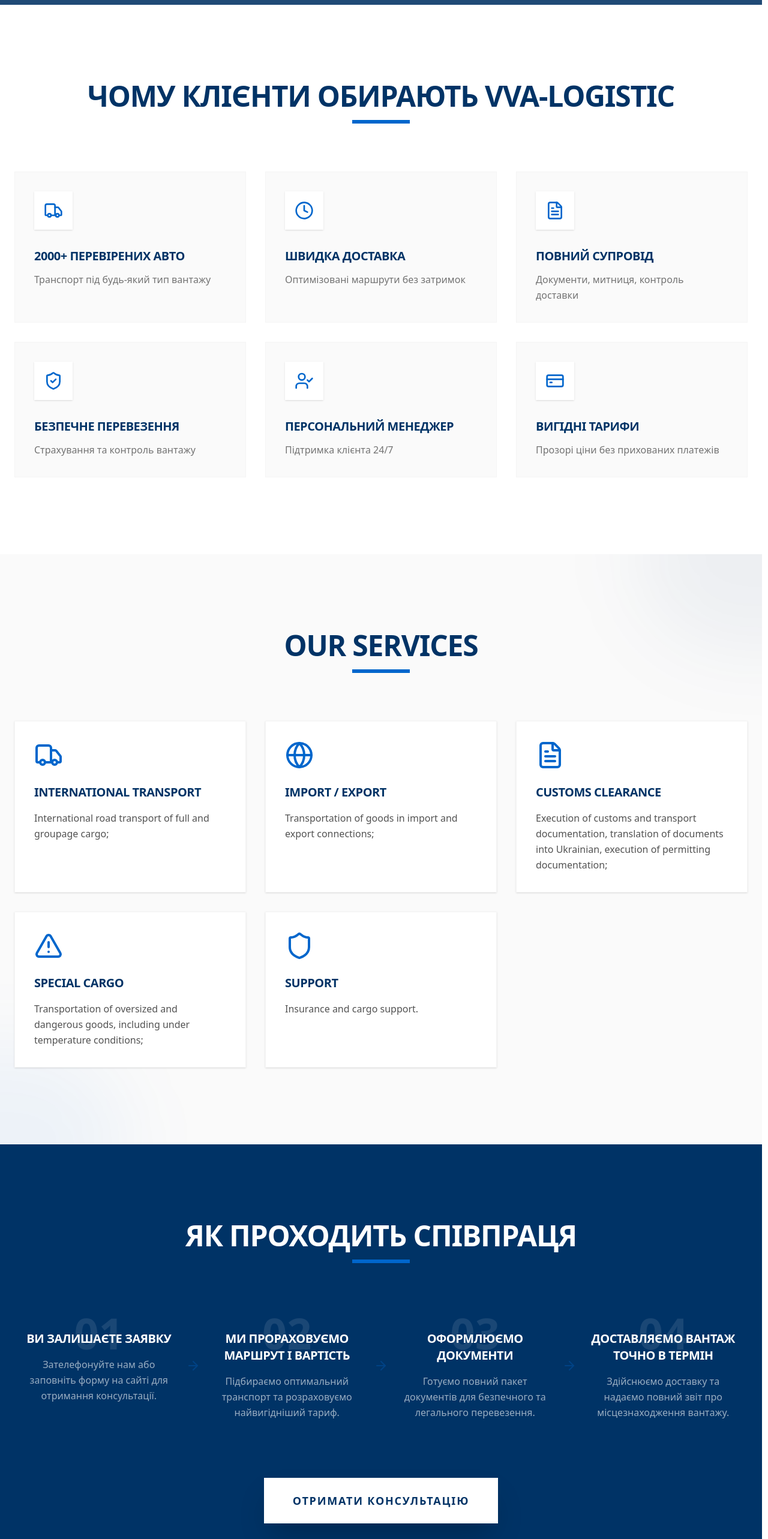
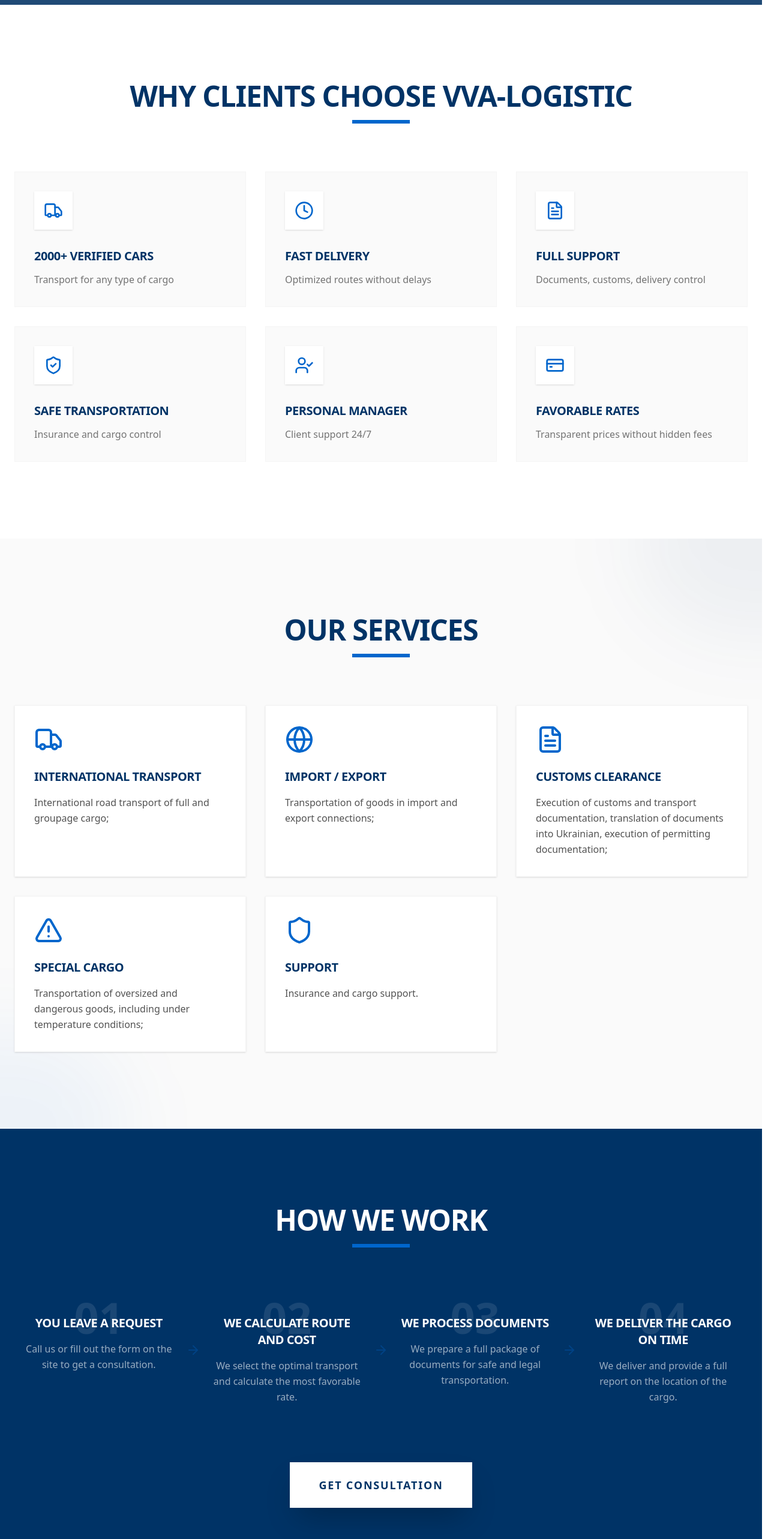
Before and after one commit to cloudmenson/vadim-repa, a Next.js app: page /en in a window 1280 px wide. Shown: the part 840-3406 px from the top of the page at 60% size. Built offline with nearby package versions, Linux system fonts and the light colour scheme; grey boxes are pictures that could not be loaded.

Commit message:
feat: add localization strings for form validation and enhance 'whyUs', 'process', 'trust', and 'cta' sections in English and Ukrainian

```diff
--- a/src/app/[lang]/cookies/page.tsx
+++ b/src/app/[lang]/cookies/page.tsx
@@ -31,7 +31,7 @@
         </section>
         <p className="text-sm italic">Last updated: May 26, 2026</p>
       </LegalLayout>
-      <Footer />
+      <Footer dict={dict.footer} />
     </>
   );
 }
--- a/src/app/[lang]/page.tsx
+++ b/src/app/[lang]/page.tsx
@@ -40,13 +40,13 @@
       <Header lang={lang} dict={dict.header} />
       <main>
         <Hero dict={dict.hero} />
-        <WhyUs />
+        <WhyUs dict={dict.whyUs} />
         <Services dict={dict.services} />
-        <Process />
-        <Trust />
-        <CTA />
+        <Process dict={dict.process} />
+        <Trust dict={dict.trust} />
+        <CTA dict={dict.cta} />
       </main>
-      <Footer />
+      <Footer dict={dict.footer} />
     </>
   );
 }
--- a/src/app/[lang]/privacy/page.tsx
+++ b/src/app/[lang]/privacy/page.tsx
@@ -31,7 +31,7 @@
         </section>
         <p className="text-sm italic">Last updated: May 26, 2026</p>
       </LegalLayout>
-      <Footer />
+      <Footer dict={dict.footer} />
     </>
   );
 }
--- a/src/app/[lang]/terms/page.tsx
+++ b/src/app/[lang]/terms/page.tsx
@@ -31,7 +31,7 @@
         </section>
         <p className="text-sm italic">Last updated: May 26, 2026</p>
       </LegalLayout>
-      <Footer />
+      <Footer dict={dict.footer} />
     </>
   );
 }
--- a/src/components/sections/Process.tsx
+++ b/src/components/sections/Process.tsx
@@ -4,31 +4,9 @@
 import { ArrowDown } from "lucide-react";
 import { useState } from "react";
 import { QuoteModal } from "@/components/ui/QuoteModal";
+import { Dictionary } from "@/i18n/dictionaries";
 
-const steps = [
-  {
-    number: "01",
-    title: "Ви залишаєте заявку",
-    description: "Зателефонуйте нам або заповніть форму на сайті для отримання консультації.",
-  },
-  {
-    number: "02",
-    title: "Ми прораховуємо маршрут і вартість",
-    description: "Підбираємо оптимальний транспорт та розраховуємо найвигідніший тариф.",
-  },
-  {
-    number: "03",
-    title: "Оформлюємо документи",
-    description: "Готуємо повний пакет документів для безпечного та легального перевезення.",
-  },
-  {
-    number: "04",
-    title: "Доставляємо вантаж точно в термін",
-    description: "Здійснюємо доставку та надаємо повний звіт про місцезнаходження вантажу.",
-  },
-];
-
-export function Process() {
+export function Process({ dict }: { dict: Dictionary["process"] }) {
   const [isQuoteOpen, setIsQuoteOpen] = useState(false);
 
   return (
@@ -37,13 +15,13 @@
         <div className="container mx-auto px-4 sm:px-6 relative z-10">
           <div className="text-center mb-12 lg:mb-20">
             <h2 className="text-3xl sm:text-4xl lg:text-5xl font-black text-white uppercase tracking-tight mb-4 px-4">
-              Як проходить співпраця
+              {dict.title}
             </h2>
             <div className="h-1.5 w-20 sm:w-24 bg-brand-light-blue mx-auto" />
           </div>
 
           <div className="grid sm:grid-cols-2 lg:grid-cols-4 gap-10 lg:gap-8 relative">
-            {steps.map((step, idx) => (
+            {dict.steps.map((step, idx) => (
               <div key={idx} className="relative">
                 <motion.div
                   initial={{ opacity: 0, y: 20 }}
@@ -53,19 +31,19 @@
                   className="flex flex-col items-center text-center group"
                 >
                   <div className="text-6xl sm:text-7xl font-black text-white/10 group-hover:text-brand-light-blue/20 transition-colors duration-500 mb-[-30px] sm:mb-[-40px] z-0 select-none">
-                    {step.number}
+                    0{idx + 1}
                   </div>
                   <div className="relative z-10 px-4">
                     <h3 className="text-lg sm:text-xl font-black text-white mb-3 sm:mb-4 uppercase tracking-tight">
                       {step.title}
                     </h3>
                     <p className="text-white/60 leading-relaxed text-sm sm:text-base font-medium">
-                      {step.description}
+                      {step.desc}
                     </p>
                   </div>
                 </motion.div>
 
-                {idx < steps.length - 1 && (
+                {idx < dict.steps.length - 1 && (
                   <div className="hidden lg:flex absolute top-1/2 -right-4 translate-x-1/2 -translate-y-1/2 text-brand-light-blue opacity-30">
                     <ArrowDown className="-rotate-90 h-6 w-6" />
                   </div>
@@ -79,7 +57,7 @@
               onClick={() => setIsQuoteOpen(true)}
               className="w-full sm:w-auto bg-white hover:bg-brand-light-blue hover:text-white text-brand-blue font-black px-8 lg:px-12 py-5 lg:py-6 uppercase tracking-widest text-sm sm:text-base lg:text-lg transition-all shadow-2xl active:scale-95"
             >
-              Отримати консультацію
+              {dict.button}
             </button>
           </div>
         </div>
--- a/src/components/sections/WhyUs.tsx
+++ b/src/components/sections/WhyUs.tsx
@@ -1,54 +1,33 @@
 "use client";
 
 import { motion } from "framer-motion";
-import { Truck, Clock, ShieldCheck, UserCheck, CreditCard, FileText } from "lucide-react";
+import {
+  Truck,
+  Clock,
+  ShieldCheck,
+  UserCheck,
+  CreditCard,
+  FileText,
+} from "lucide-react";
+import { Dictionary } from "@/i18n/dictionaries";
 
-const advantages = [
-  {
-    icon: Truck,
-    title: "2000+ перевірених авто",
-    description: "Транспорт під будь-який тип вантажу",
-  },
-  {
-    icon: Clock,
-    title: "Швидка доставка",
-    description: "Оптимізовані маршрути без затримок",
-  },
-  {
-    icon: FileText,
-    title: "Повний супровід",
-    description: "Документи, митниця, контроль доставки",
-  },
-  {
-    icon: ShieldCheck,
-    title: "Безпечне перевезення",
-    description: "Страхування та контроль вантажу",
-  },
-  {
-    icon: UserCheck,
-    title: "Персональний менеджер",
-    description: "Підтримка клієнта 24/7",
-  },
-  {
-    icon: CreditCard,
-    title: "Вигідні тарифи",
-    description: "Прозорі ціни без прихованих платежів",
-  },
-];
+export function WhyUs({ dict }: { dict: Dictionary["whyUs"] }) {
+  const icons = [Truck, Clock, FileText, ShieldCheck, UserCheck, CreditCard];
 
-export function WhyUs() {
   return (
     <section id="why-us" className="py-20 lg:py-32 bg-white">
       <div className="container mx-auto px-4 sm:px-6">
         <div className="text-center mb-12 lg:mb-20">
           <h2 className="text-3xl sm:text-4xl lg:text-5xl font-black text-brand-blue uppercase tracking-tight mb-4 px-4">
-            Чому клієнти обирають VVA-logistic
+            {dict.title}
           </h2>
           <div className="h-1.5 w-20 sm:w-24 bg-brand-light-blue mx-auto" />
         </div>
 
         <div className="grid sm:grid-cols-2 lg:grid-cols-3 gap-6 sm:gap-8">
-          {advantages.map((adv, idx) => (
+          {dict.items.map((item, idx) => {
+            const Icon = icons[idx];
+            return (
               <motion.div
                 key={idx}
                 initial={{ opacity: 0, y: 20 }}
@@ -59,16 +38,17 @@
               >
                 <div className="absolute top-0 left-0 w-1 h-0 bg-brand-light-blue group-hover:h-full transition-all duration-500" />
                 <div className="mb-6 inline-block p-4 bg-white text-brand-light-blue group-hover:bg-brand-blue group-hover:text-white transition-colors duration-500 shadow-sm">
-                <adv.icon className="h-7 w-7 sm:h-8 sm:w-8" />
+                  <Icon className="h-7 w-7 sm:h-8 sm:w-8" />
                 </div>
                 <h3 className="text-lg sm:text-xl font-black text-brand-blue mb-3 uppercase tracking-tight">
-                {adv.title}
+                  {item.title}
                 </h3>
                 <p className="text-sm sm:text-base text-neutral-500 leading-relaxed font-medium">
-                {adv.description}
+                  {item.desc}
                 </p>
               </motion.div>
-          ))}
+            );
+          })}
         </div>
       </div>
     </section>
--- a/src/i18n/dictionaries.ts
+++ b/src/i18n/dictionaries.ts
@@ -25,7 +25,16 @@
       type: string;
       button: string;
       privacy: string;
+      required: string;
+      invalid_phone: string;
+      success: string;
+      success_desc: string;
+      submitting: string;
     };
+  };
+  whyUs: {
+    title: string;
+    items: { title: string; desc: string }[];
   };
   services: {
     title: string;
@@ -37,6 +46,29 @@
       support: { title: string; desc: string };
     };
   };
+  process: {
+    title: string;
+    button: string;
+    steps: { title: string; desc: string }[];
+  };
+  trust: {
+    title: string;
+    desc: string;
+    experience: string;
+    stats: { label: string }[];
+  };
+  cta: {
+    title: string;
+    desc: string;
+    button: string;
+  };
+  footer: {
+    desc: string;
+    nav: string;
+    services: string;
+    contacts: string;
+    city: string;
+  };
 };
 
 const dictionaries = {
--- a/src/i18n/en.json
+++ b/src/i18n/en.json
@@ -22,8 +22,24 @@
       "route": "From / To",
       "type": "Cargo Type",
       "button": "Get Calculation",
-      "privacy": "By clicking the button, you agree to the privacy policy"
+      "privacy": "By clicking the button, you agree to the privacy policy",
+      "required": "Required field",
+      "invalid_phone": "Invalid format",
+      "success": "Thank you!",
+      "success_desc": "We will contact you shortly.",
+      "submitting": "Sending..."
     }
+  },
+  "whyUs": {
+    "title": "Why clients choose VVA-logistic",
+    "items": [
+      { "title": "2000+ verified cars", "desc": "Transport for any type of cargo" },
+      { "title": "Fast delivery", "desc": "Optimized routes without delays" },
+      { "title": "Full support", "desc": "Documents, customs, delivery control" },
+      { "title": "Safe transportation", "desc": "Insurance and cargo control" },
+      { "title": "Personal manager", "desc": "Client support 24/7" },
+      { "title": "Favorable rates", "desc": "Transparent prices without hidden fees" }
+    ]
   },
   "services": {
     "title": "Our Services",
@@ -49,5 +65,37 @@
         "desc": "Insurance and cargo support."
       }
     }
+  },
+  "process": {
+    "title": "How we work",
+    "button": "Get Consultation",
+    "steps": [
+      { "title": "You leave a request", "desc": "Call us or fill out the form on the site to get a consultation." },
+      { "title": "We calculate route and cost", "desc": "We select the optimal transport and calculate the most favorable rate." },
+      { "title": "We process documents", "desc": "We prepare a full package of documents for safe and legal transportation." },
+      { "title": "We deliver the cargo on time", "desc": "We deliver and provide a full report on the location of the cargo." }
+    ]
+  },
+  "trust": {
+    "title": "Businesses all over Europe trust us",
+    "desc": "We build long-term partnerships and guarantee high-quality service for each client. VVA-logistic is a team of professionals who know everything about international logistics and customs clearance.",
+    "experience": "years of experience",
+    "stats": [
+      { "label": "deliveries" },
+      { "label": "clients" },
+      { "label": "European countries" }
+    ]
+  },
+  "cta": {
+    "title": "Need international transportation?",
+    "desc": "Get a cost calculation today and see our advantages",
+    "button": "Leave a Request"
+  },
+  "footer": {
+    "desc": "International cargo transportation in Europe and Ukraine. Reliability, safety and professionalism in every delivery.",
+    "nav": "Navigation",
+    "services": "Services",
+    "contacts": "Contacts",
+    "city": "Kyiv, Ukraine"
   }
 }
--- a/src/i18n/uk.json
+++ b/src/i18n/uk.json
@@ -22,8 +22,24 @@
       "route": "Звідки / Куди",
       "type": "Тип вантажу",
       "button": "Отримати розрахунок",
-      "privacy": "Натискаючи кнопку, ви погоджуєтесь з політикою конфіденційності"
+      "privacy": "Натискаючи кнопку, ви погоджуєтесь з політикою конфіденційності",
+      "required": "Обов'язкове поле",
+      "invalid_phone": "Невірний формат",
+      "success": "Дякуємо!",
+      "success_desc": "Ми зв'яжемося з вами найближчим часом.",
+      "submitting": "Надсилаємо..."
     }
+  },
+  "whyUs": {
+    "title": "Чому клієнти обирають VVA-logistic",
+    "items": [
+      { "title": "2000+ перевірених авто", "desc": "Транспорт під будь-який тип вантажу" },
+      { "title": "Швидка доставка", "desc": "Оптимізовані маршрути без затримок" },
+      { "title": "Повний супровід", "desc": "Документи, митниця, контроль доставки" },
+      { "title": "Безпечне перевезення", "desc": "Страхування та контроль вантажу" },
+      { "title": "Персональний менеджер", "desc": "Підтримка клієнта 24/7" },
+      { "title": "Вигідні тарифи", "desc": "Прозорі ціни без прихованих платежів" }
+    ]
   },
   "services": {
     "title": "Наші послуги",
@@ -49,5 +65,37 @@
         "desc": "Страхування та супровід вантажів."
       }
     }
+  },
+  "process": {
+    "title": "Як проходить співпраця",
+    "button": "Отримати консультацію",
+    "steps": [
+      { "title": "Ви залишаєте заявку", "desc": "Зателефонуйте нам або заповніть форму на сайті для отримання консультації." },
+      { "title": "Ми прораховуємо маршрут і вартість", "desc": "Підбираємо оптимальний транспорт та розраховуємо найвигідніший тариф." },
+      { "title": "Оформлюємо документи", "desc": "Готуємо повний пакет документів для безпечного та легального перевезення." },
+      { "title": "Доставляємо вантаж точно в термін", "desc": "Здійснюємо доставку та надаємо повний звіт про місцезнаходження вантажу." }
+    ]
+  },
+  "trust": {
+    "title": "Нам довіряють бізнеси по всій Європі",
+    "desc": "Ми будуємо довгострокові партнерства та гарантуємо якісний сервіс для кожного клієнта. VVA-logistic — це команда професіоналів, яка знає все про міжнародну логістику та митне оформлення.",
+    "experience": "років досвіду",
+    "stats": [
+      { "label": "доставок" },
+      { "label": "клієнтів" },
+      { "label": "країн Європи" }
+    ]
+  },
+  "cta": {
+    "title": "Потрібне міжнародне перевезення?",
+    "desc": "Отримайте розрахунок вартості вже сьогодні та переконайтесь у наших перевагах",
+    "button": "Залишити заявку"
+  },
+  "footer": {
+    "desc": "Міжнародні вантажоперевезення по Європі та Україні. Надійність, безпека та професіоналізм у кожній доставці.",
+    "nav": "Навігація",
+    "services": "Послуги",
+    "contacts": "Контакти",
+    "city": "Україна, м. Київ"
   }
 }
```
Also changed, not shown: src/components/layout/Footer.tsx (+7 -6 lines), src/components/sections/CTA.tsx (+5 -4 lines), src/components/sections/Trust.tsx (+12 -13 lines). Lines whose indentation alone changed are shown as unchanged.
